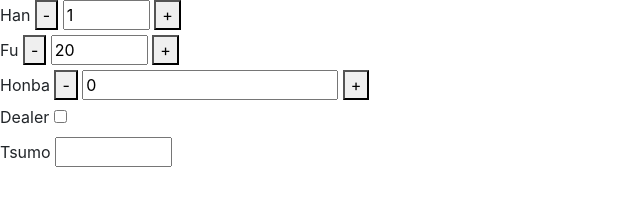
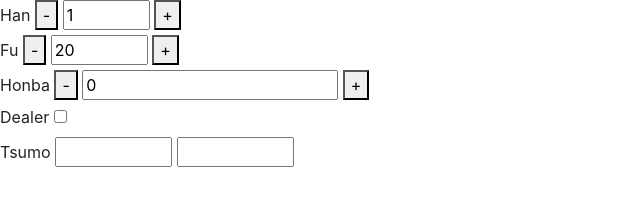
Before and after one commit to chevezmo/fuCalc, a plain HTML site: page index.html in a window 1280 px wide. Shown: the whole page, without its empty margins (0-640 px from the left). Drawn offline with nearby package versions, Linux system fonts and the light colour scheme.

Commit message:
updated scoring function

```diff
--- a/index.html
+++ b/index.html
@@ -38,7 +38,8 @@
     <br>
 
     <label for="scoreTsumo">Tsumo</label>
-    <input id="tsumo1" type="number" onload="scoring(false)[0]" min="300" max="48000" step="100" readonly />
+    <input id="tsumo1" type="number" onchange="scoring(false)" min="300" max="48000" step="100" readonly />
+    <input id="tsumo2" type="number" onchange="scoring(false)" min="300" max="48000" step="100" readonly />
 
 
 
--- a/js/functions.js
+++ b/js/functions.js
@@ -23,6 +23,7 @@ function scoring(ron){
     }
 
     if(!dealer && !ron){
-        return [roundUp(basicPoints * 2) + (honba * 100), roundUp(basicPoints) + (honba * 100)];
+        document.getElementById('tsumo1').value = roundUp(basicPoints * 2) + (honba * 100);
+        document.getElementById('tsumo2').value = roundUp(basicPoints) + (honba * 100);
     }
 }
```
